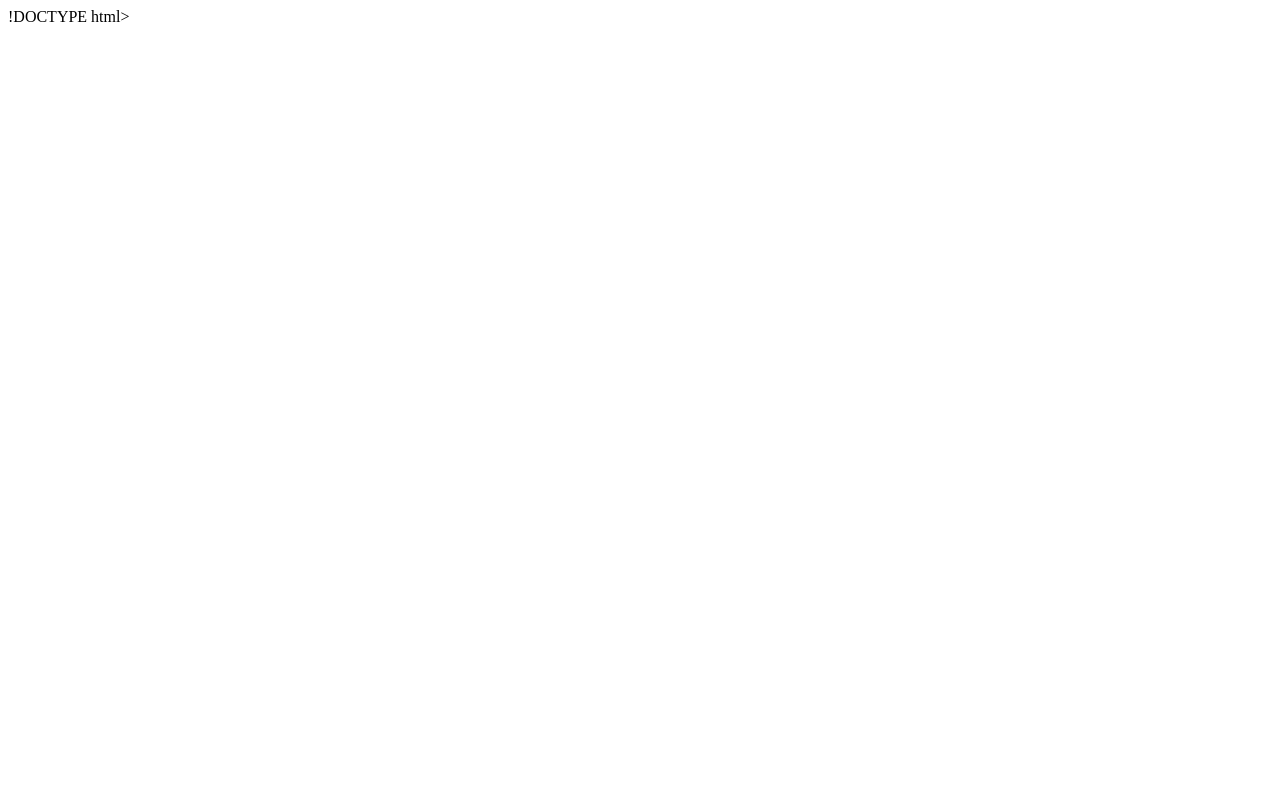
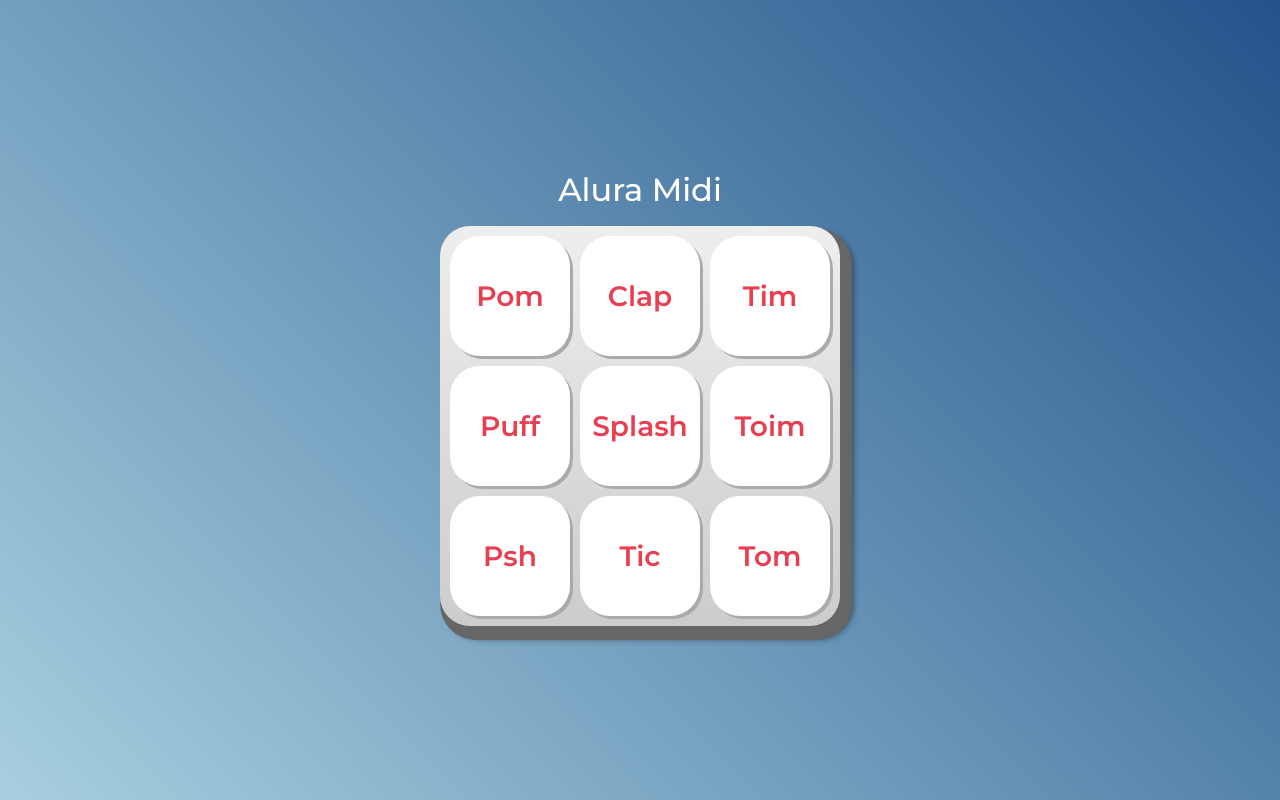
Before and after one commit to euevely/alurabooks, a plain HTML site: page index.html in a window 1280 px wide. Drawn offline with Linux system fonts and the light colour scheme; files that its build step writes are made by us from their sources.

Commit message:
Add files via upload

```diff
--- /dev/null
+++ b/estilos.css
@@ -0,0 +1,67 @@
+:root {
+  --cinza: #aaa;
+  --vermelha: #e93d50;
+  --vermelha-escura: #af303f;
+  --branca: #fff;
+  --luz: rgb(229, 255, 0);
+}
+
+body {
+  align-items: center;
+  background: linear-gradient(45deg, #a7cfdf 0%,#23538a 100%);
+  display: flex;
+  justify-content: center;
+  flex-direction: column;
+  font-family: 'Montserrat', sans-serif;
+  min-height: 100vh;
+}
+
+h1 {
+  color: var(--branca);
+  margin-bottom: 20px;
+  font-size: 2rem;
+}
+
+.teclado {
+  background: linear-gradient(to bottom, #eeeeee 0%,#cccccc 100%);
+  box-shadow: 6px 8px 0 6px #666, 10px 10px 10px #000;
+  border-radius: 30px;
+  display: grid;
+  gap: 10px;
+  grid-template-columns: repeat(3, 1fr);
+  padding: 10px;
+}
+
+.tecla {
+  background-color: var(--branca);
+  border-radius: 30px;
+  box-shadow: 3px 3px 0 var(--cinza);
+  color: var(--vermelha);
+  cursor: pointer;
+  height: 120px;
+  font-size: 1.75em;
+  font-weight: bold;
+  line-height: 120px;
+  text-align: center;
+  width: 120px;
+}
+
+.tecla.ativa,
+.tecla:active {
+  background-color: var(--vermelha);
+  border: 4px solid  var(--vermelha);
+  box-shadow: 3px 3px 0 var(--vermelha-escura) inset;
+  color: var(--branca);
+  outline: none;
+}
+
+.tecla.focus,
+.tecla:focus {
+  outline: none;
+  box-shadow: 1px 1px 10px var(--luz);
+}
+
+.tecla.active:focus,
+.tecla:active:focus {
+  box-shadow: 3px 3px 0 var(--vermelha-escura) inset, 1px 1px 10px var(--luz);
+}
--- a/index.html
+++ b/index.html
@@ -1,13 +1,48 @@
-!DOCTYPE html>
-<html lang="en">
+<!DOCTYPE html>
+<html lang="pt-BR">
 <head>
     <meta charset="UTF-8">
     <meta http-equiv="X-UA-Compatible" content="IE=edge">
     <meta name="viewport" content="width=device-width, initial-scale=1.0">
-    <link rel="stylesheet" href="style.css">
-    <title>Document</title>
+
+    <title>Alura MIDI</title>
+
+    <link rel="preconnect" href="https://fonts.googleapis.com">
+    <link rel="preconnect" href="https://fonts.gstatic.com" crossorigin>
+    <link href="https://fonts.googleapis.com/css2?family=Montserrat:wght@500;600&display=swap" rel="stylesheet">
+
+    <link rel="icon" type="image/png" href="images/bateria.png">
+    <link rel="stylesheet" href="css/reset.css">
+    <link rel="stylesheet" href="css/estilos.css">
+
 </head>
 <body>
 
+    <h1>Alura Midi</h1>
+
+    <section class="teclado">
+        <button class="tecla tecla_pom">Pom</button>
+        <button class="tecla tecla_clap">Clap</button>
+        <button class="tecla tecla_tim">Tim</button>
+
+        <button class="tecla tecla_puff">Puff</button>
+        <button class="tecla tecla_splash">Splash</button>
+        <button class="tecla tecla_toim">Toim</button>
+
+        <button class="tecla tecla_psh">Psh</button>
+        <button class="tecla tecla_tic">Tic</button>
+        <button class="tecla tecla_tom">Tom</button>
+    </section>
+
+    <audio src="sounds/keyq.wav" id="som_tecla_pom"></audio>
+    <audio src="sounds/keyw.wav" id="som_tecla_clap"></audio>
+    <audio src="sounds/keye.wav" id="som_tecla_tim"></audio>
+    <audio src="sounds/keya.wav" id="som_tecla_puff"></audio>
+    <audio src="sounds/keys.wav" id="som_tecla_splash"></audio>
+    <audio src="sounds/keyd.wav" id="som_tecla_toim"></audio>
+    <audio src="sounds/keyz.wav" id="som_tecla_psh"></audio>
+    <audio src="sounds/keyx.wav" id="som_tecla_tic"></audio>
+    <audio src="sounds/keyc.wav" id="som_tecla_tom"></audio>
+
 </body>
 </html>
--- /dev/null
+++ b/reset.css
@@ -0,0 +1,90 @@
+* {
+	box-sizing: border-box;
+}
+
+html, body, div, span, applet, object, iframe,
+h1, h2, h3, h4, h5, h6, p, blockquote, pre,
+a, abbr, acronym, address, big, cite, code,
+del, dfn, em, img, ins, kbd, q, s, samp,
+small, strike, strong, sub, sup, tt, var,
+b, u, i, center,
+dl, dt, dd, ol, ul, li,
+fieldset, form, label, legend,
+table, caption, tbody, tfoot, thead, tr, th, td,
+article, aside, canvas, details, embed,
+figure, figcaption, footer, header, hgroup,
+menu, nav, output, ruby, section, summary,
+time, mark, audio, video {
+	margin: 0;
+	padding: 0;
+	border: 0;
+	font-size: 100%;
+	font: inherit;
+	vertical-align: baseline;
+}
+
+article, aside, details, figcaption, figure,
+footer, header, hgroup, menu, nav, section {
+	display: block;
+}
+body {
+	line-height: 1;
+}
+ol, ul {
+	list-style: none;
+}
+blockquote, q {
+	quotes: none;
+}
+blockquote:before, blockquote:after,
+q:before, q:after {
+	content: '';
+	content: none;
+}
+table {
+	border-collapse: collapse;
+	border-spacing: 0;
+}
+
+a {
+	color: inherit;
+	text-decoration: none;
+}
+
+img {
+	width: inherit;
+}
+
+button {
+	font-family: inherit;
+	font-size: inherit;
+	color: inherit;
+	font-weight: inherit;
+	padding: 0;
+	border: none;
+	background-color: unset;
+}
+
+input {
+	border: none;
+	color: inherit;
+	font-size: inherit;
+	font-weight: inherit;
+	font-family: inherit;
+}
+
+textarea {
+	border: none;
+	color: inherit;
+	font-size: inherit;
+	font-weight: inherit;
+	font-family: inherit;
+}
+
+select {
+	border: none;
+	color: inherit;
+	font-size: inherit;
+	font-weight: inherit;
+	font-family: inherit;
+}
```
Also changed, not shown: bateria.png (added), 9 other files.
